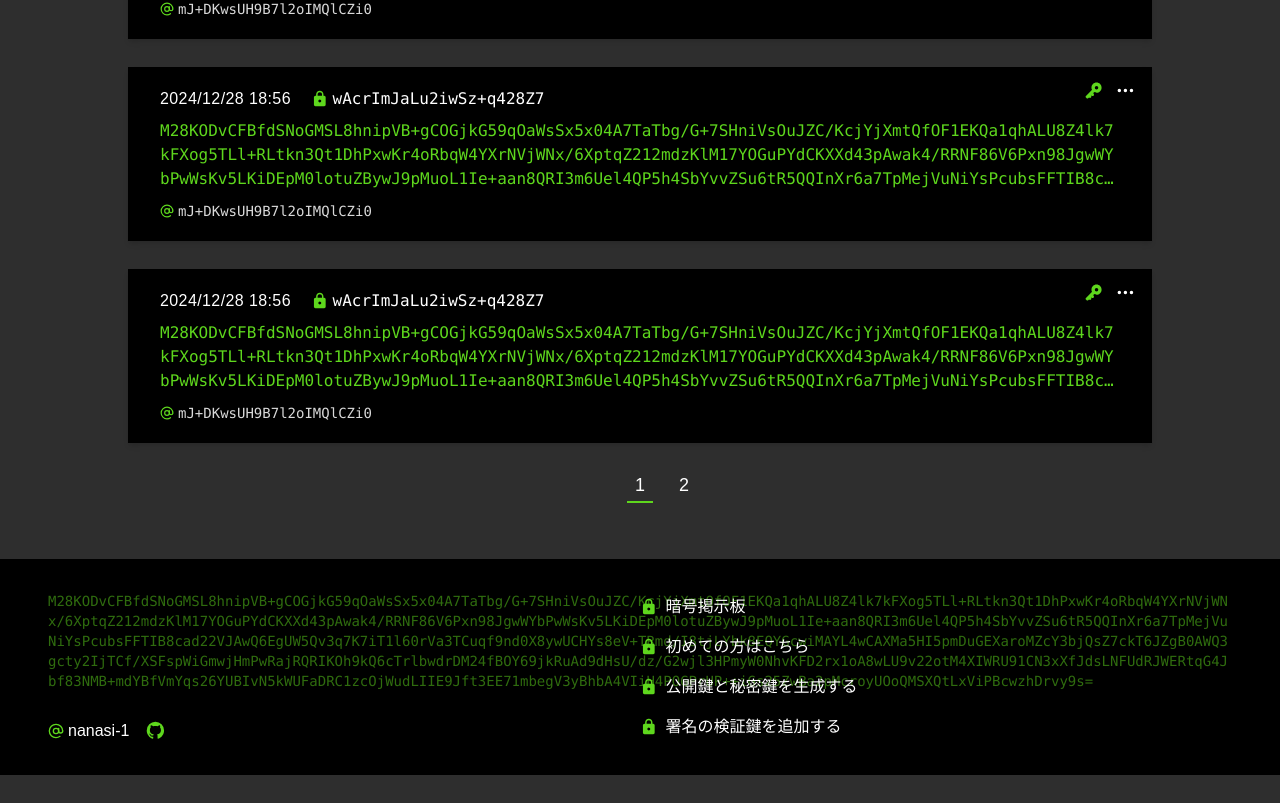
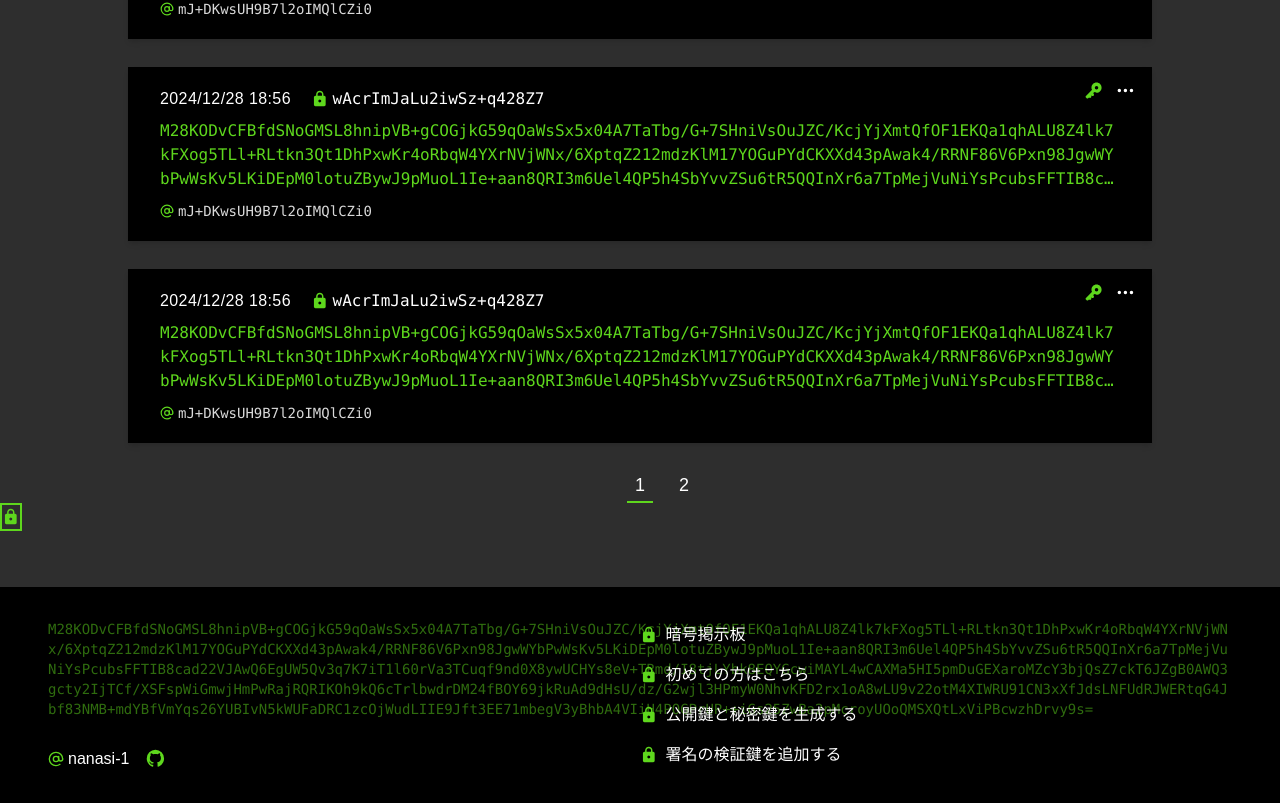
Before and after one commit to nanasi-1/encrypted-board, a Next.js app: page / in a window 1280 px wide. Shown: the part 412-1215 px from the top of the page. Before the commit the page ends 1187 px from the top, so only its background shows below. Built offline with nearby package versions, Linux system fonts and the light colour scheme.

Commit message:
コンポーネントを作成

```diff
--- /dev/null
+++ b/src/app/(components)/post-button.tsx
@@ -0,0 +1,15 @@
+import { Icones, LockIcon } from "@/components/ui/icons"
+
+function UI() {
+  return (
+    <button className="border-primary border-2">
+      <Icones Icon={LockIcon} />
+    </button>
+  )
+}
+
+export default function PostButton() {
+  return (
+    <UI />
+  )
+}
--- a/src/app/page.tsx
+++ b/src/app/page.tsx
@@ -1,6 +1,7 @@
 import { Icones, LockIcon } from "@/components/ui/icons";
 import PostCard from "./(components)/post-card/post-card";
 import Pagination from "@/components/ui/pagination/pagination";
+import PostButton from "./(components)/post-button";
 
 export default async function Home({ searchParams }: {
   searchParams: Promise<{ [key: string]: string | string[] | undefined }>,
@@ -28,6 +29,7 @@ export default async function Home({ searchParams }: {
         <PostCard />
         <Pagination currentPage={currentPage} maxPage={4} baseHref="/?page="/>
       </div>
+      <PostButton />
     </>
   );
 }
```
